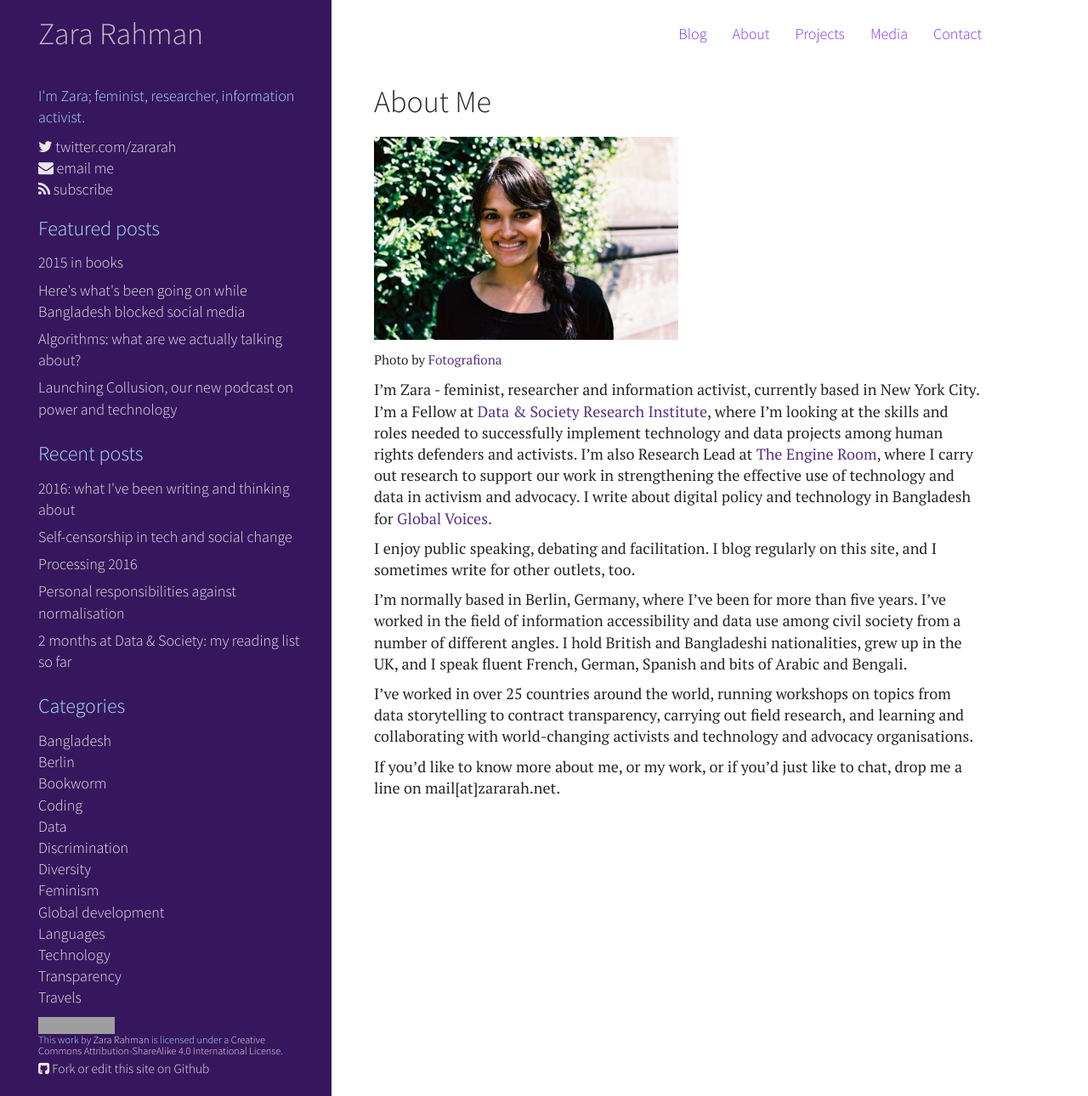
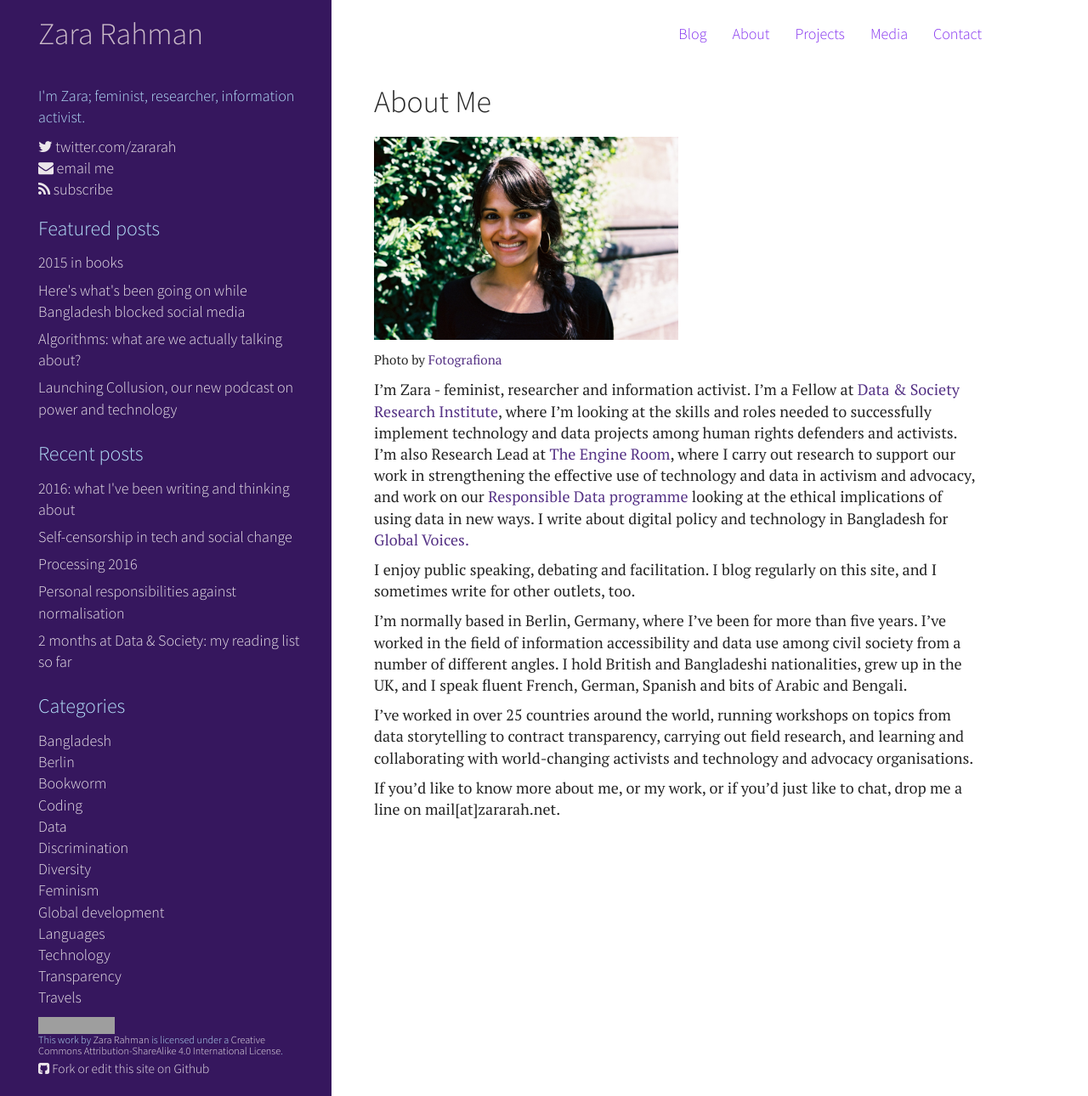
Before and after one commit to zararah/zararah.net, a Jekyll site: the page built from about/index.md, in a window 1280 px wide. Shown: the whole page at 85% size. Built offline with Jekyll 4.4.1, drawn with Linux system fonts in a browser that asks for light colours; Markdown is read by kramdown in place of the engine named in the settings; grey boxes are pictures that could not be loaded.

Commit message:
Update profile

```diff
--- a/about/index.md
+++ b/about/index.md
@@ -9,7 +9,7 @@
 
 <small>Photo by <a href="http://arduina.net/">Fotografiona</a></small>
 
-I'm Zara - feminist, researcher and information activist, currently based in New York City. I'm a Fellow at [Data & Society Research Institute](datasociety.net), where I'm looking at the skills and roles needed to successfully implement technology and data projects among human rights defenders and activists. I'm also Research Lead at [The Engine Room](theengineroom.org), where I carry out research to support our work in strengthening the effective use of technology and data in activism and advocacy. I write about digital policy and technology in Bangladesh for [Global Voices.](globalvoices.org/author/zararahman/)
+I'm Zara - feminist, researcher and information activist. I'm a Fellow at [Data & Society Research Institute](datasociety.net), where I'm looking at the skills and roles needed to successfully implement technology and data projects among human rights defenders and activists. I'm also Research Lead at [The Engine Room](theengineroom.org), where I carry out research to support our work in strengthening the effective use of technology and data in activism and advocacy, and work on our [Responsible Data programme](http://responsibledata.io/) looking at the ethical implications of using data in new ways. I write about digital policy and technology in Bangladesh for [Global Voices.](globalvoices.org/author/zararahman/)
 
 I enjoy public speaking, debating and facilitation. I blog regularly on this site, and I sometimes write for other outlets, too.
 
```
